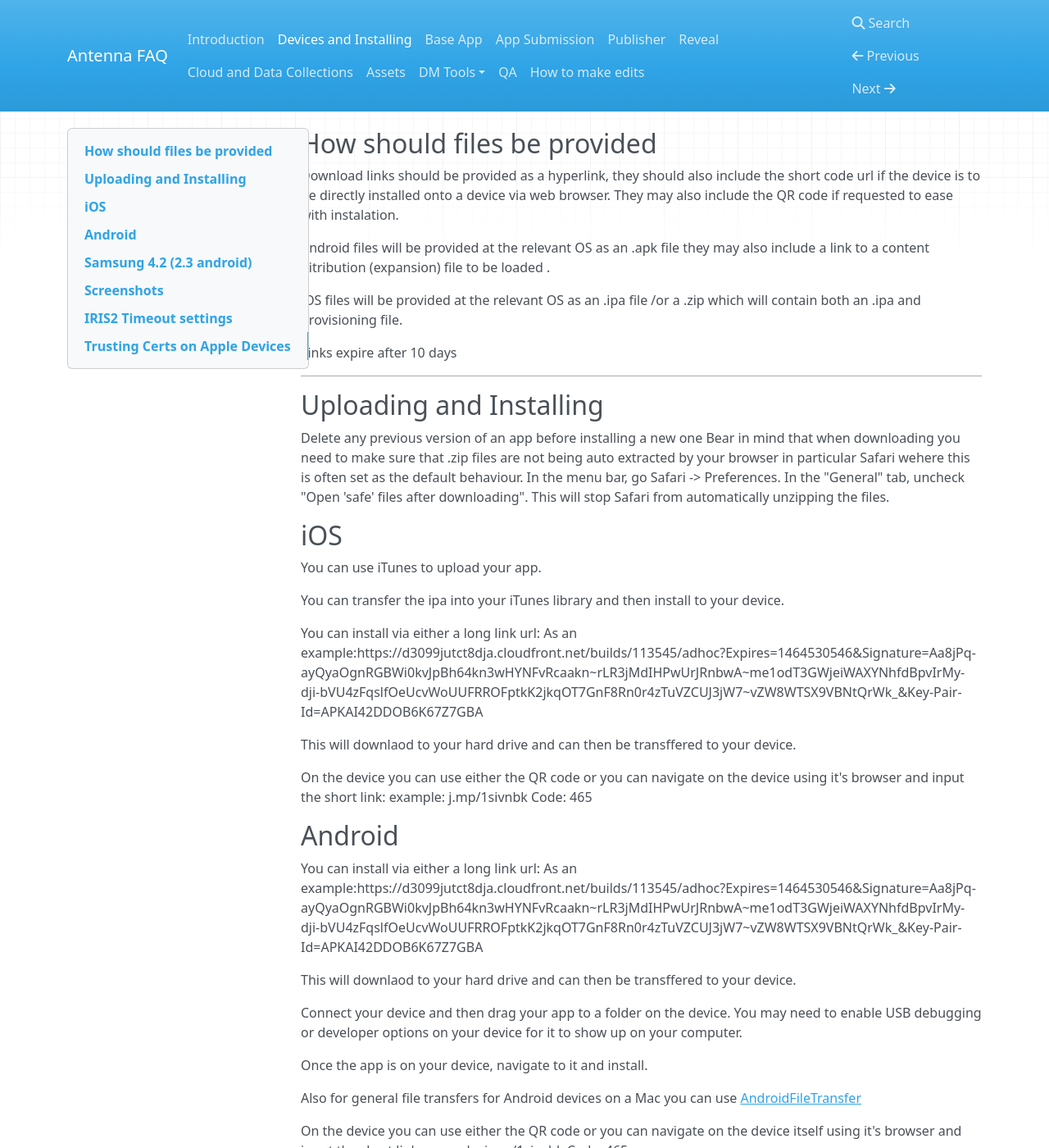
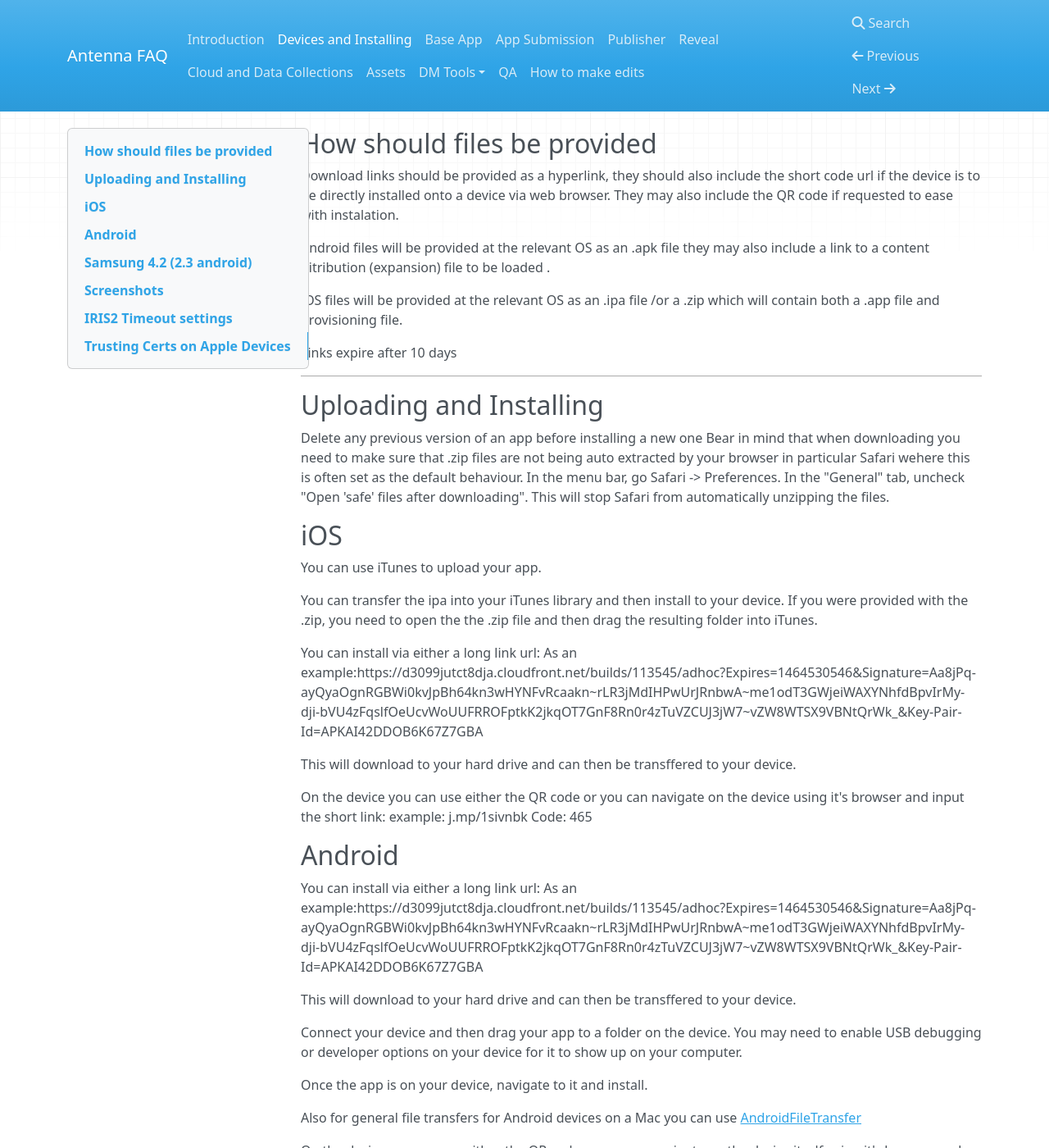
Before and after one commit to denovo/Antenna-faq, an MkDocs documentation site: the page built from docs/devices.md, in a window 1280 px wide and 1400 px high. Shown: the whole window at 82% size. Built offline with MkDocs 1.6.1, drawn with Linux system fonts in a browser that asks for light colours; nearby versions of some CDN libraries; old or Windows-style settings are respelled for this version of MkDocs.

Commit message:
Update devices.md

```diff
--- a/docs/devices.md
+++ b/docs/devices.md
@@ -5,7 +5,7 @@ Download links should be provided as a hyperlink, they should also include the s
 
 Android files will be provided at the relevant OS as an .apk file they may also include a link to a content ditribution (expansion) file to be loaded .
 
-iOS files will be provided at the relevant OS as an .ipa file /or a .zip which will contain both an .ipa and provisioning file.
+iOS files will be provided at the relevant OS as an .ipa file /or a .zip which will contain both a .app file and provisioning file.
 
 Links expire after 10 days
 
@@ -21,11 +21,11 @@ In the menu bar, go Safari -> Preferences. In the "General" tab, uncheck "Open '
 
 You can use iTunes to upload your app.
 
-You can transfer the ipa into your iTunes library and then install to your device.
+You can transfer the ipa into your iTunes library and then install to your device. If you were provided with the .zip, you need to open the the .zip file and then drag the resulting folder into iTunes.
 
 You can install via either a long link url: As an example:https://d3099jutct8dja.cloudfront.net/builds/113545/adhoc?Expires=1464530546&Signature=Aa8jPq-ayQyaOgnRGBWi0kvJpBh64kn3wHYNFvRcaakn~rLR3jMdIHPwUrJRnbwA~me1odT3GWjeiWAXYNhfdBpvIrMy-dji-bVU4zFqslfOeUcvWoUUFRROFptkK2jkqOT7GnF8Rn0r4zTuVZCUJ3jW7~vZW8WTSX9VBNtQrWk_&Key-Pair-Id=APKAI42DDOB6K67Z7GBA
 
-This will downlaod to your hard drive and  can then be transffered to your device.
+This will download to your hard drive and  can then be transffered to your device.
 
 On the device you can use either the QR code or you can navigate on the device using it's browser and input the short link:
 example:
@@ -38,7 +38,7 @@ Code: 465
 
 You can install via either a long link url: As an example:https://d3099jutct8dja.cloudfront.net/builds/113545/adhoc?Expires=1464530546&Signature=Aa8jPq-ayQyaOgnRGBWi0kvJpBh64kn3wHYNFvRcaakn~rLR3jMdIHPwUrJRnbwA~me1odT3GWjeiWAXYNhfdBpvIrMy-dji-bVU4zFqslfOeUcvWoUUFRROFptkK2jkqOT7GnF8Rn0r4zTuVZCUJ3jW7~vZW8WTSX9VBNtQrWk_&Key-Pair-Id=APKAI42DDOB6K67Z7GBA
 
-This will downlaod to your hard drive and  can then be transffered to your device.
+This will download to your hard drive and can then be transffered to your device.
 
 
 Connect your device and then drag your app to a folder on the device.
```
